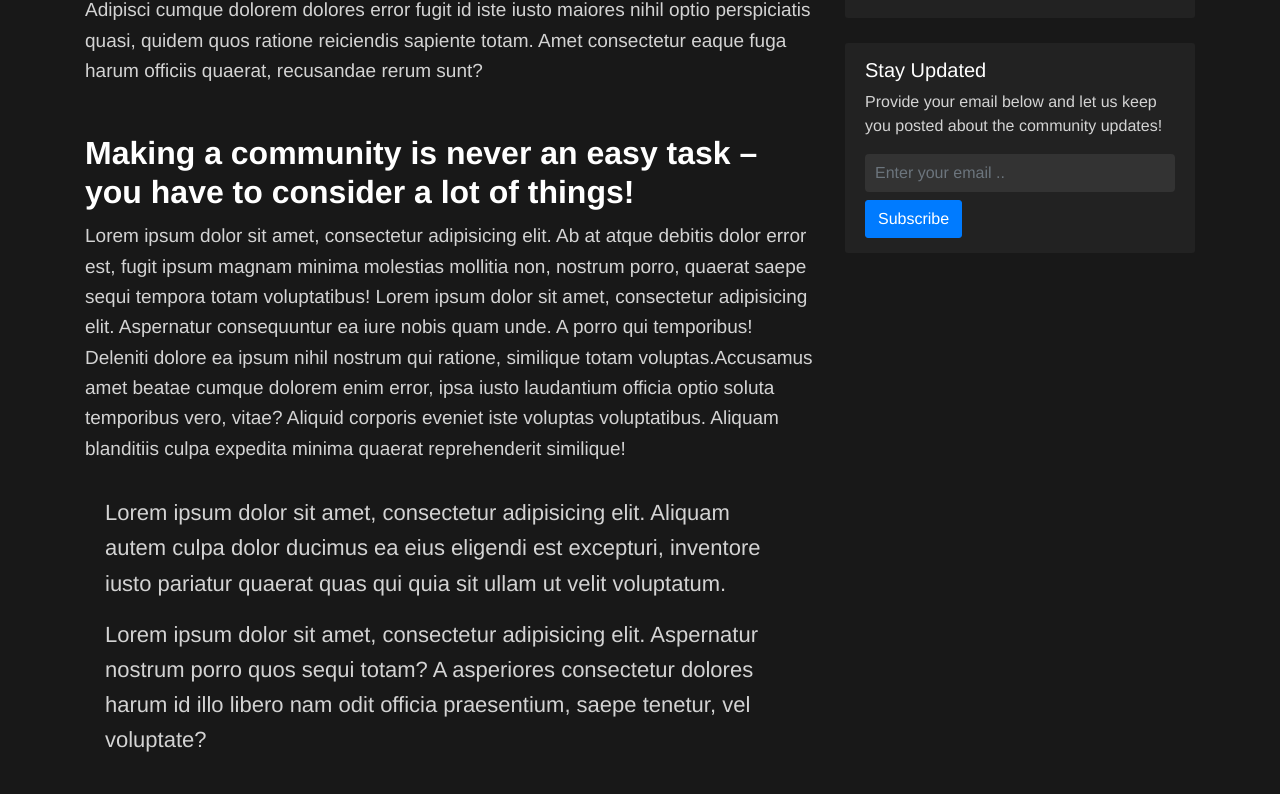
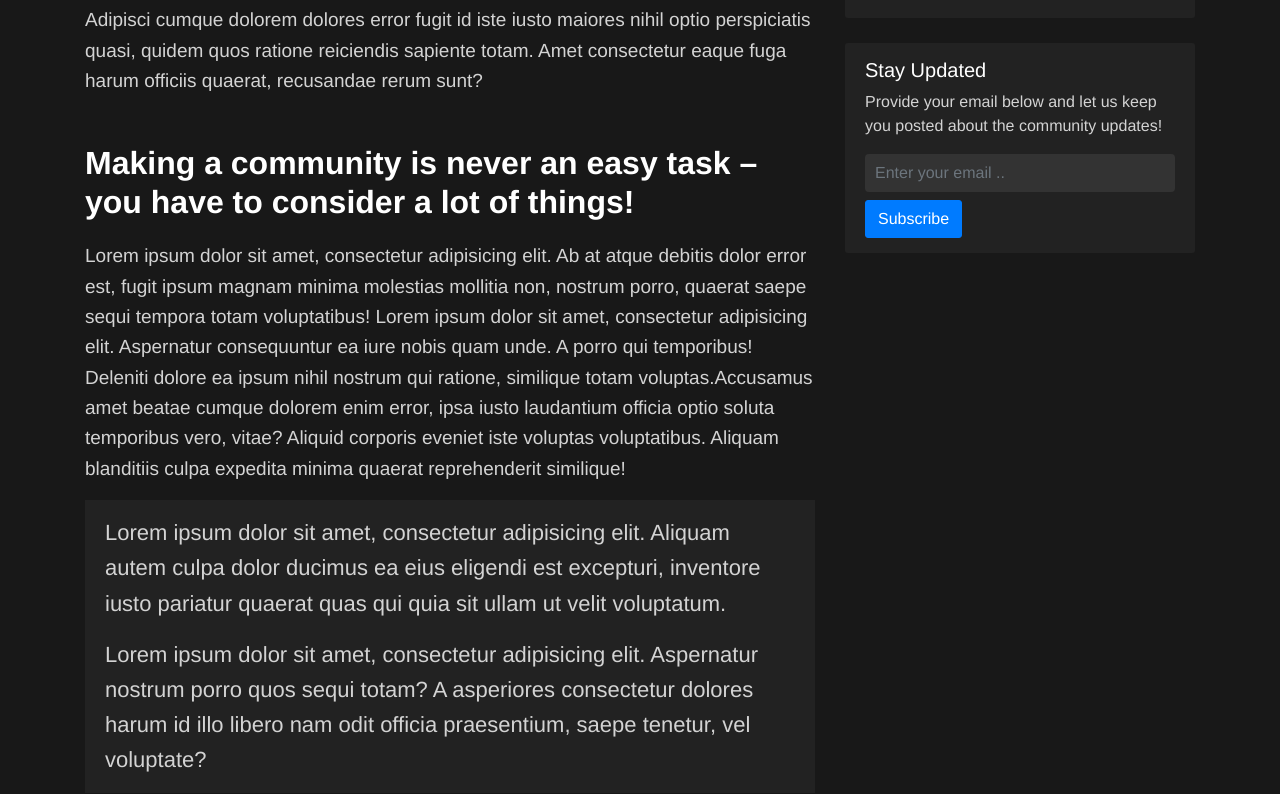
Before and after one commit to tooter/tooter-html, an Angular app: page /post-detail in a window 1280 px wide. Shown: the part 996-1790 px from the top of the page. Built offline with nearby package versions, Linux system fonts and the light colour scheme.

Commit message:
Minor update

```diff
--- a/src/app/components/post-detail/post-detail.component.scss
+++ b/src/app/components/post-detail/post-detail.component.scss
@@ -59,12 +59,12 @@
     font-weight: 600;
 
     &:not(:first-child) {
-      margin: 48px 0 10px 0;
+      margin: 48px 0 20px 0;
     }
   }
 
   blockquote {
-    background: #181818;
+    background: #222222;
     padding: 15px 20px;
 
     p {
```
